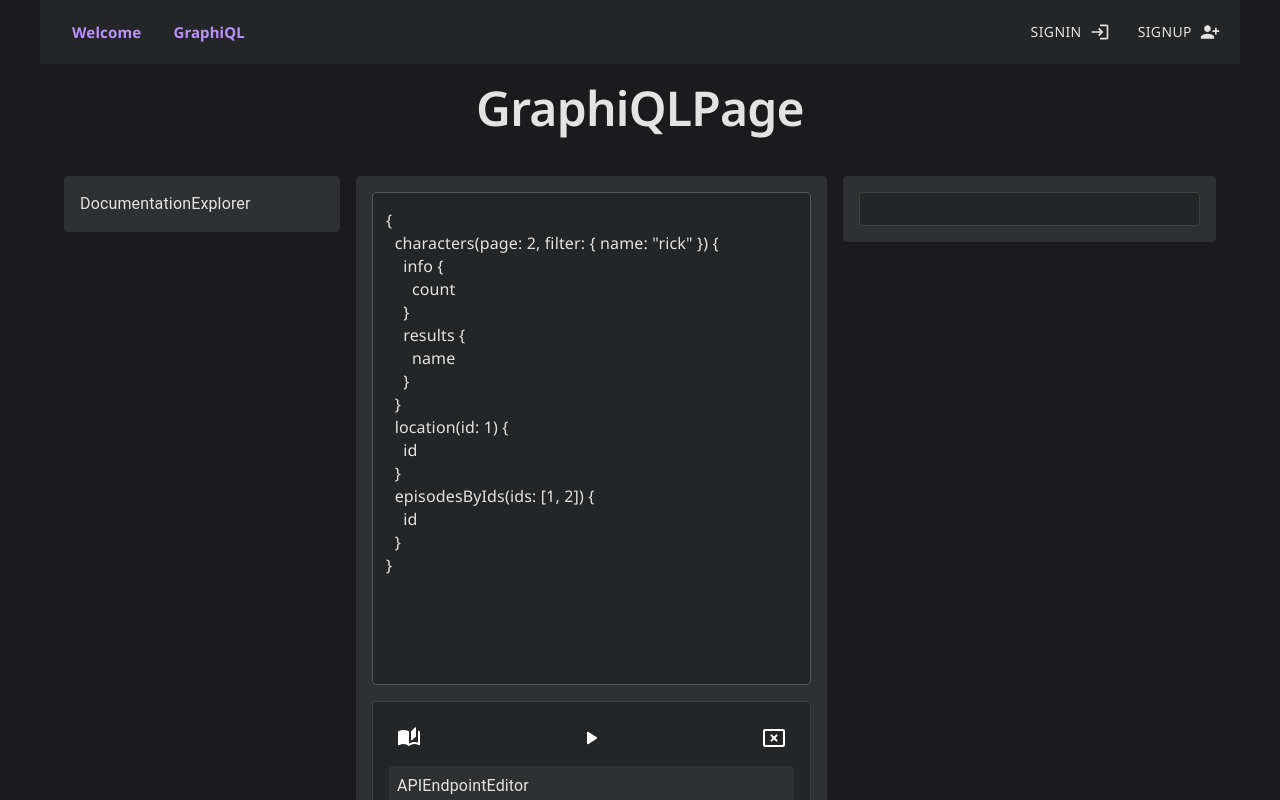
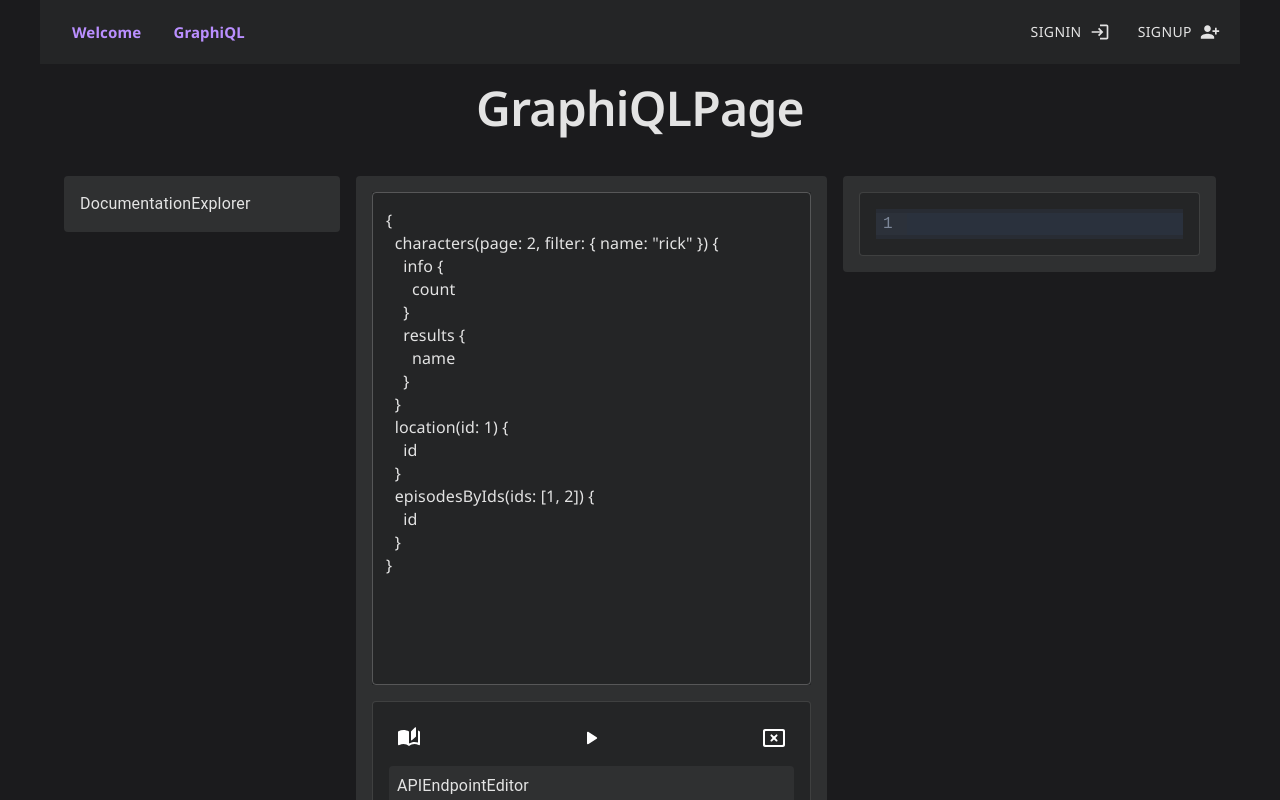
Before and after one commit to Ivan-Gav/graphiql-app, a React (Vite) app: page /graphiql in a window 1280 px wide. Shown: the top 800 px of the page. Built offline with nearby package versions, Linux system fonts and the light colour scheme.

Commit message:
feat: add codeMirror to response

```diff
--- a/package.json
+++ b/package.json
@@ -18,6 +18,7 @@
     "src/**/*.{tsx, ts}": "eslint"
   },
   "dependencies": {
+    "@codemirror/lang-json": "^6.0.1",
     "@emotion/react": "^11.11.1",
     "@emotion/styled": "^11.11.0",
     "@fontsource/noto-sans": "^5.0.17",
@@ -27,6 +28,7 @@
     "@mui/material": "^5.14.20",
     "@reduxjs/toolkit": "^2.0.1",
     "@types/react-redux": "^7.1.32",
+    "@uiw/react-codemirror": "^4.21.21",
     "codemirror": "^6.0.1",
     "react": "^18.2.0",
     "react-dom": "^18.2.0",
--- a/src/components/ResponseSection/ResponseSection.tsx
+++ b/src/components/ResponseSection/ResponseSection.tsx
@@ -1,5 +1,7 @@
+import React from 'react';
+import ReactCodeMirror from '@uiw/react-codemirror';
+import { json } from '@codemirror/lang-json';
 import { Paper } from '@mui/material';
-import React from 'react';
 import { useAppSelector } from '../../hooks/redux';
 
 export default function ResponseSection() {
@@ -7,7 +9,17 @@ export default function ResponseSection() {
 
   return (
     <>
-      <Paper variant="outlined">{responseString}</Paper>
+      <Paper variant="outlined">
+        <ReactCodeMirror
+          lang="json"
+          extensions={[json()]}
+          theme="dark"
+          width="100%"
+          height="100%"
+          value={responseString}
+          readOnly
+        />
+      </Paper>
     </>
   );
 }
```
Also changed, not shown: 1 other file (tests, documents, lock files or other folders).
